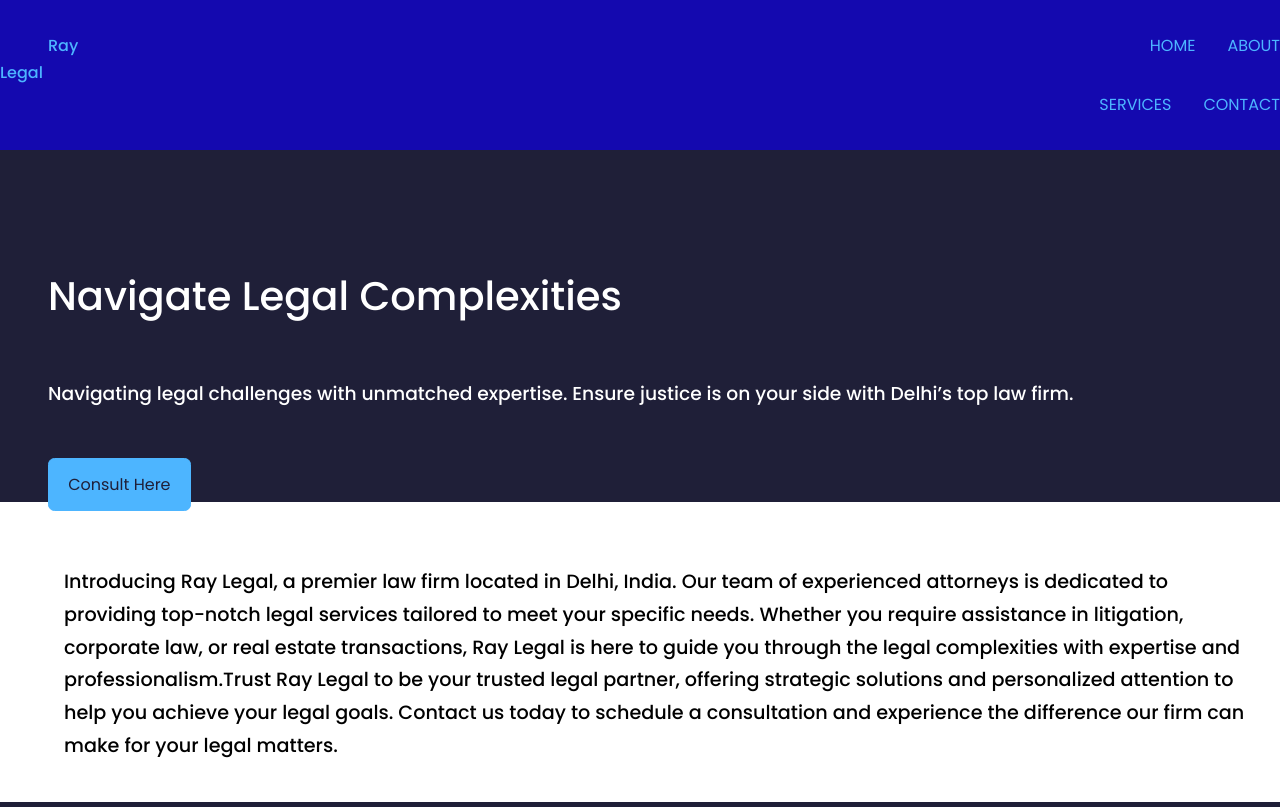
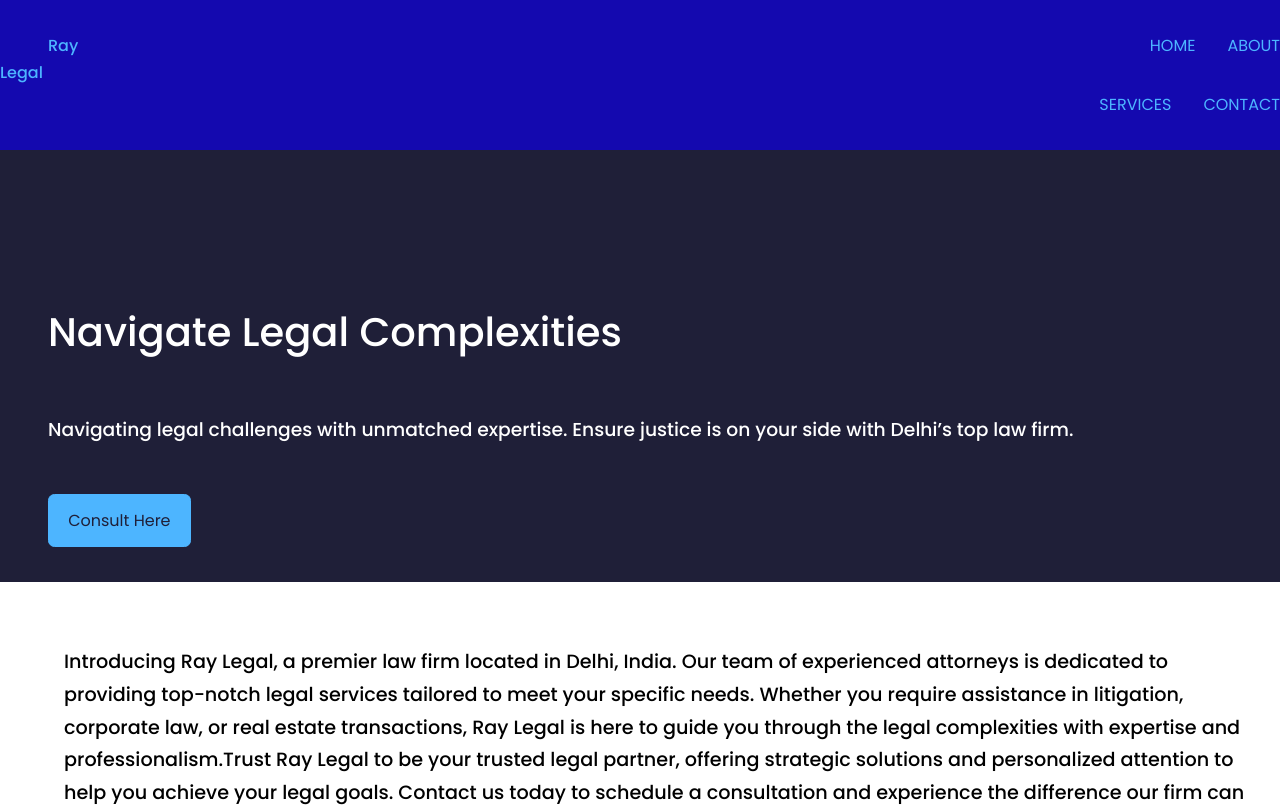
Before and after one commit to KIRTI019/Law-Firm, a React (Create React App) app: page / in a window 1280 px wide. Shown: the top 807 px of the page. Built offline with nearby package versions, Linux system fonts and the light colour scheme; the HTML template or start-up script is replaced by a standard one.

Commit message:
Update header.css

```diff
--- a/src/components/Header/header.css
+++ b/src/components/Header/header.css
@@ -13,10 +13,11 @@ h3 {
 }
 
 .para1 {
-  height: 15rem;
+  height: 20rem;
   align-content: center;
   padding-left: 3rem;
   padding-right: 3rem;
+  padding-top: -6rem;
 }
 
 .para2 {
```
